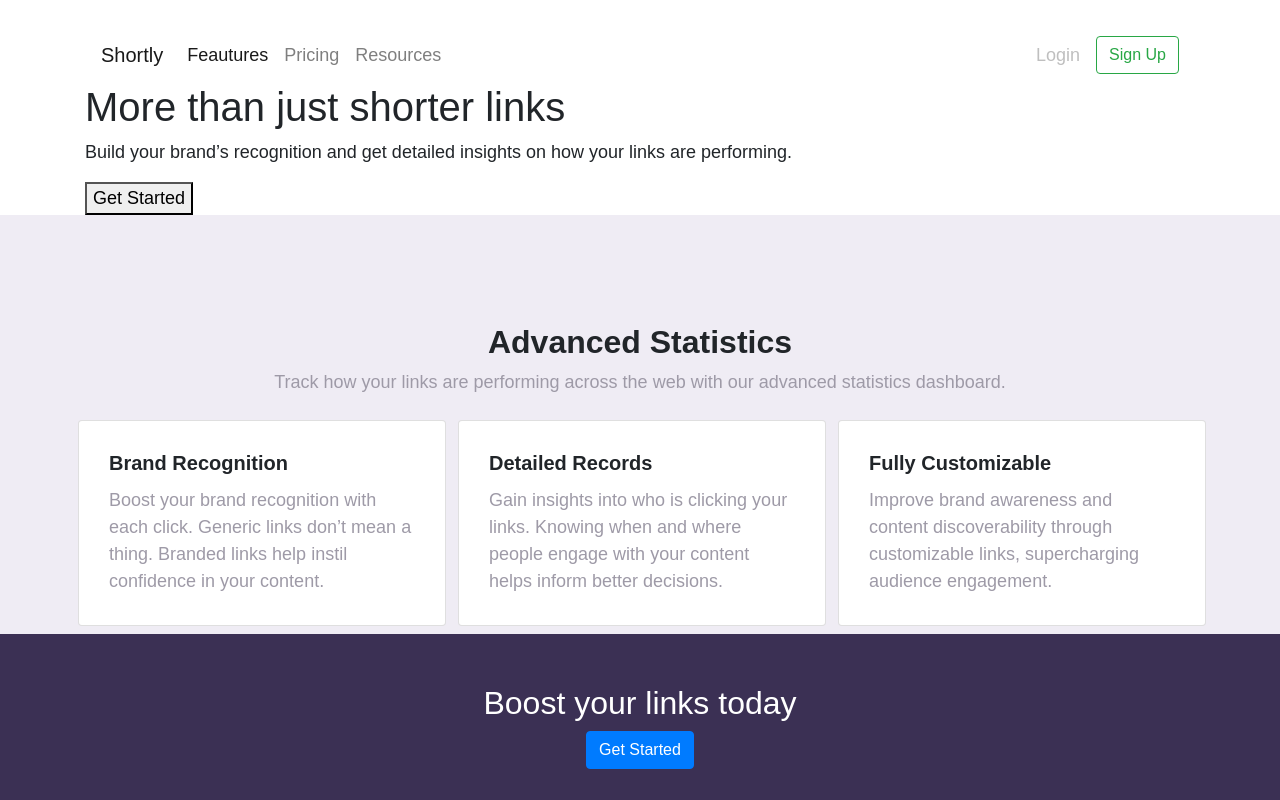
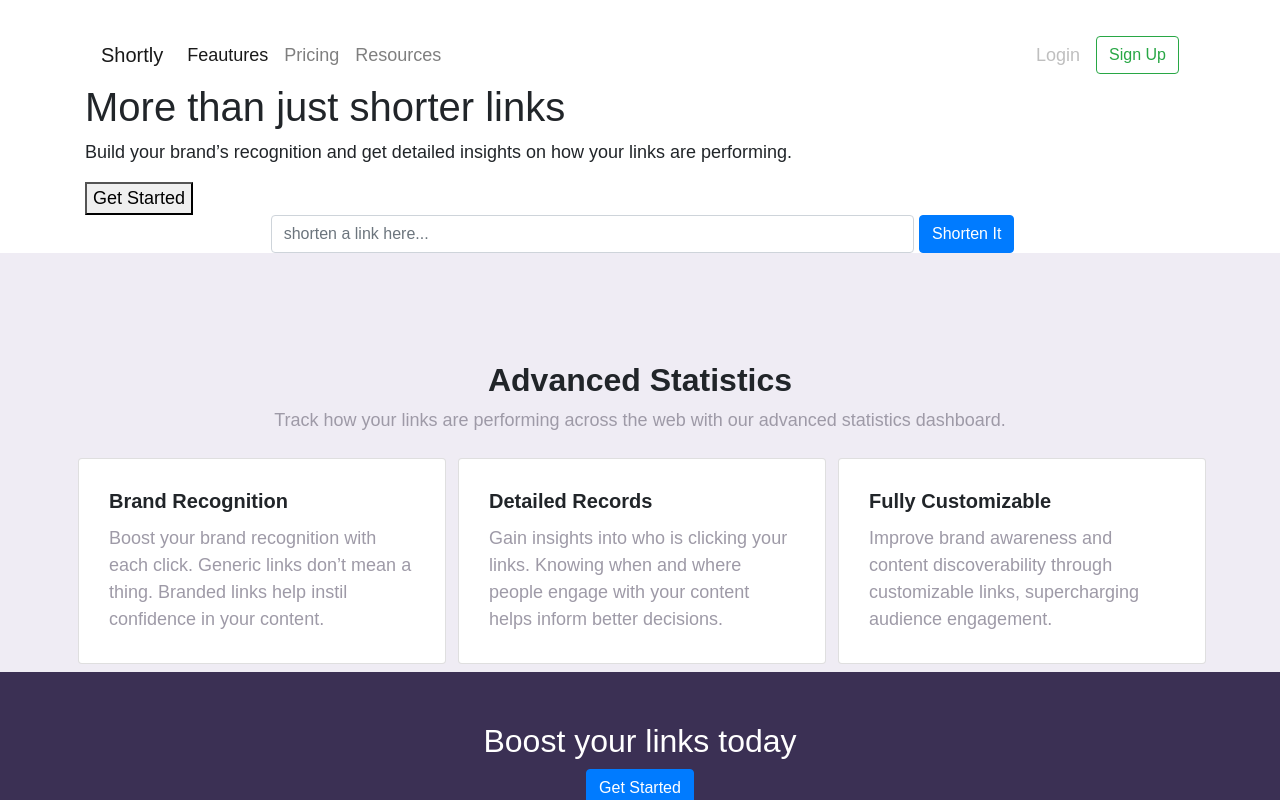
Before and after one commit to ARam2142/url-shortening-api-master, a React (Create React App) app: page / in a window 1280 px wide. Shown: the top 800 px of the page. Built offline with nearby package versions, Linux system fonts and the light colour scheme.

Commit message:
now added search bar to search for api

```diff
--- /dev/null
+++ b/src/components/input/inputApi.css
@@ -0,0 +1,3 @@
+.form-row {
+    justify-content: center;
+}
--- a/src/components/input/inputApi.js
+++ b/src/components/input/inputApi.js
@@ -0,0 +1,23 @@
+import React from "react";
+import Form from 'react-bootstrap/Form';
+import Col from 'react-bootstrap/Col';
+import Button from 'react-bootstrap/Button';
+import "./inputApi.css"
+
+const inputSearch = () => {
+    return (
+        <div className="container">
+        <Form>
+            <Form.Row>
+                <Col xs={7}>
+                    <Form.Control placeholder="shorten a link here..." />
+                </Col>
+                <Button>Shorten It</Button>
+            </Form.Row>
+        </Form>
+
+        </div>
+    )
+}
+
+export default inputSearch;
--- a/src/components/statistics/statistics.css
+++ b/src/components/statistics/statistics.css
@@ -31,10 +31,6 @@ h5.card-title {
         margin-left: 45px;
     }
 
-    /* .card-body {
-        padding-top: 50px;
-    } */
-
     .p-2.col {
         margin-bottom: 60px;
         /* margin-left: 60px; */
--- a/src/pages/home.js
+++ b/src/pages/home.js
@@ -1,5 +1,6 @@
 import React from 'react';
 import Header from '../components/header/Header'
+import Input from '../components/input/inputApi';
 import BoostLinks from "../components/boostlinks/BoostLinks"
 import Statistics from "../components/statistics/Statistics"
 import Footer from '../components/footer/Footer';
@@ -8,6 +9,7 @@ function Home() {
     return (
         <div className="grid-container">
             <Header />
+            <Input />
             <Statistics />
             <BoostLinks />
             <Footer />
```
